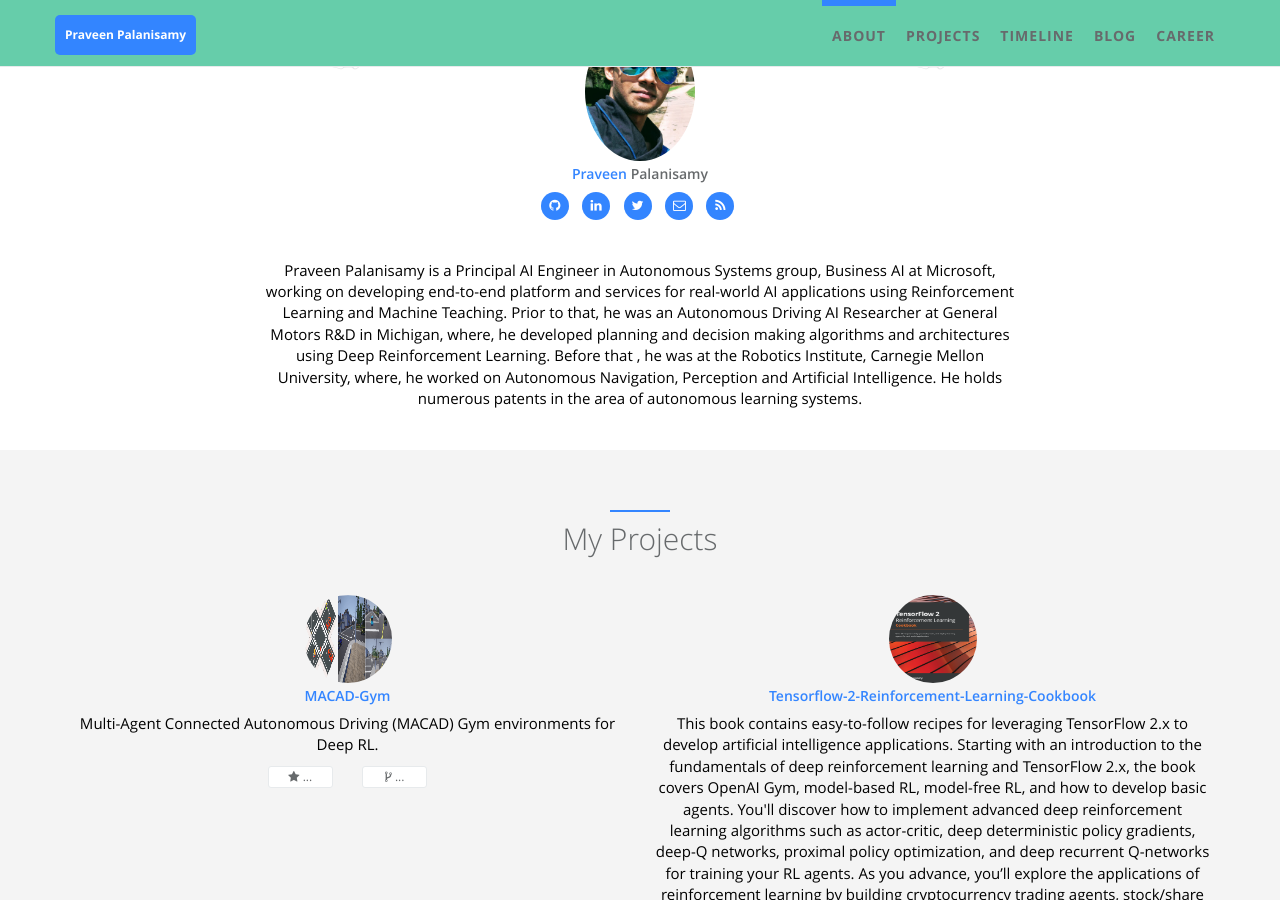
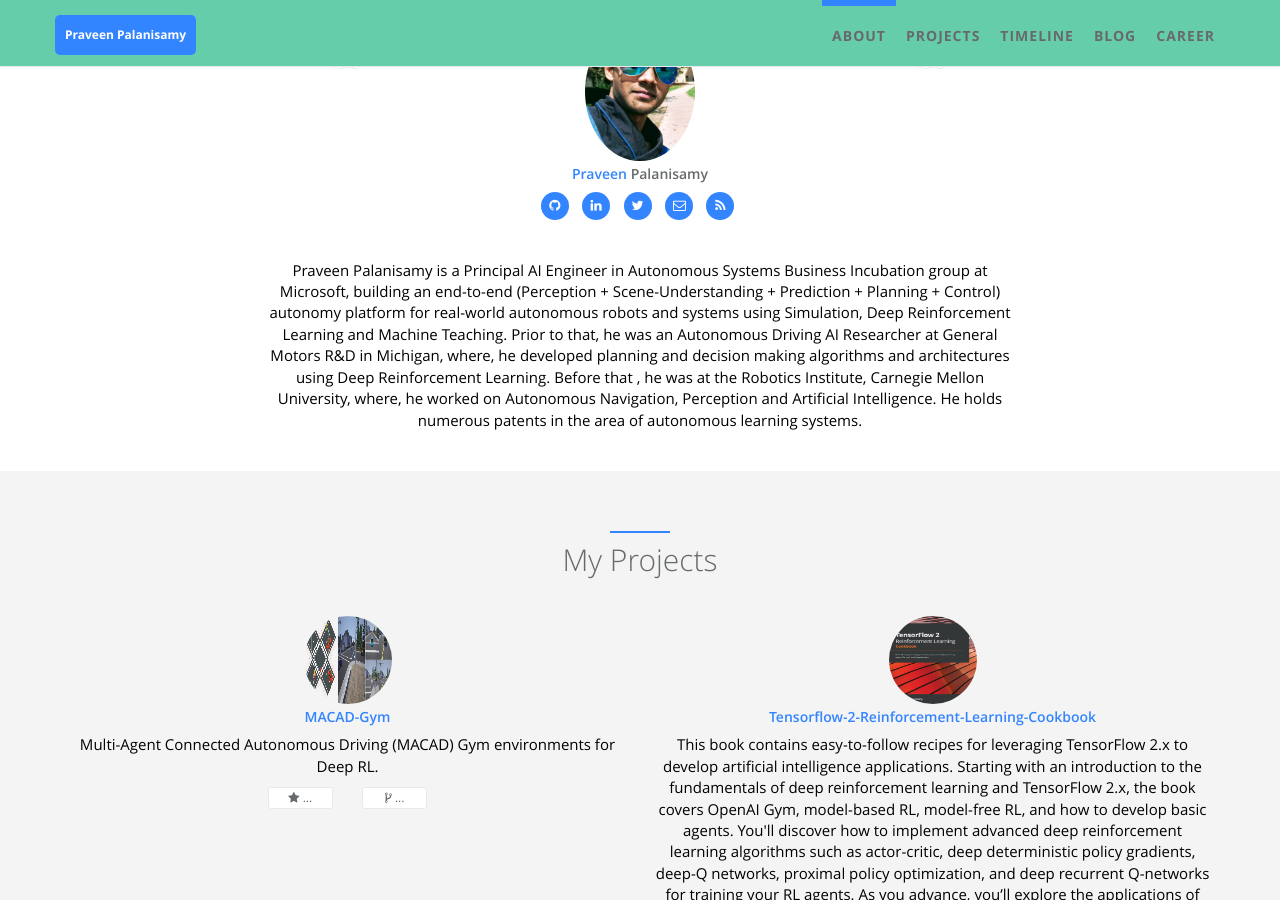
Before and after one commit to praveen-palanisamy/praveen-palanisamy.github.io, a Jekyll site: the page built from index.html, in a window 1280 px wide and 900 px high, scrolled down 1061 px. Built offline with Jekyll 4.4.1, drawn with Linux system fonts in a browser that asks for light colours.

Commit message:
Update config & about

```diff
--- a/_config.yml
+++ b/_config.yml
@@ -1,11 +1,10 @@
 # Website settings
 title: Praveen Palanisamy
-description: Building Autonomous Systems, AI, Deep RL & Robotics
+description: Building Autonomous Systems, AI, Deep RL Agents & Robots
 keywords: Praveen,Praveen Palanisamy, HOIAWOG
-# url: https://praveen-palanisamy.github.io
-url: http://127.0.0.1:4000
-baseurl: /
+url: https://praveen-palanisamy.github.io
 # url: http://127.0.0.1:4000
+baseurl: ""
 img_path: /static/assets/img/blog # url should be '/homepage/static/assets/img/blog' as before
 
 # author -- index page "about me" section
@@ -26,7 +25,7 @@
   skill_icon2:
     - name: fa-linux
     - name: icon-apache
-  desc: Praveen Palanisamy is a Principal AI Engineer in Autonomous Systems group, Business AI at Microsoft, working on developing end-to-end platform and services for real-world AI applications using Reinforcement Learning and Machine Teaching. Prior to that, he was an Autonomous Driving AI Researcher at General Motors R&D in Michigan, where, he developed planning and decision making algorithms and architectures using Deep Reinforcement Learning. Before that , he was at the Robotics Institute, Carnegie Mellon University, where, he worked on Autonomous Navigation, Perception and Artificial Intelligence. He holds numerous patents in the area of autonomous learning systems.
+  desc: Praveen Palanisamy is a Principal AI Engineer in Autonomous Systems Business Incubation group at Microsoft, building an end-to-end (Perception + Scene-Understanding + Prediction + Planning + Control) autonomy platform for real-world autonomous robots and systems using Simulation, Deep Reinforcement Learning and Machine Teaching. Prior to that, he was an Autonomous Driving AI Researcher at General Motors R&D in Michigan, where, he developed planning and decision making algorithms and architectures using Deep Reinforcement Learning. Before that , he was at the Robotics Institute, Carnegie Mellon University, where, he worked on Autonomous Navigation, Perception and Artificial Intelligence. He holds numerous patents in the area of autonomous learning systems.
 
 # comment
 disqus:
--- a/_includes/sections/about.html
+++ b/_includes/sections/about.html
@@ -20,27 +19,68 @@
     <!-- avatar -->
     <div class="col-xs-4">
       <div class="team-member wow zoomIn">
-                <img src="{{ site.author.avatar | prepend: site.baseurl }}" height="110" width="110" class="img-responsive img-circle" alt="">
-                <h4><span class="navy">{{ site.author.first_name }}</span> {{ site.author.last_name }}</h4>
+        <img
+          src="{{ site.author.avatar | prepend: site.baseurl }}"
+          height="110"
+          width="110"
+          class="img-responsive img-circle"
+          alt=""
+        />
+        <h4>
+          <span class="navy">{{ site.author.first_name }}</span> {{
+          site.author.last_name }}
+        </h4>
         <ul class="list-inline social-icon">
           {% if site.author.github_username %}
-                    <li><a href="https://github.com/{{ site.author.github_username }}" target="blank"><i class="fa fa-github"></i></a></li>
+          <li>
+            <a
+              href="https://github.com/{{ site.author.github_username }}"
+              target="blank"
+              ><i class="fa fa-github"></i
+            ></a>
+          </li>
+          {% endif %} {% if site.author.linkedin_id %}
+          <li>
+            <a
+              href="https://www.linkedin.com/in/{{ site.author.linkedin_id }}"
+              target="blank"
+              ><i class="fa fa-linkedin"></i
+            ></a>
+          </li>
+          {% endif %} {% if site.author.facebook_username %}
+          <li>
+            <a
+              href="https://www.facebook.com/{{ site.author.facebook_username }}"
+              target="blank"
+              ><i class="fa fa-facebook"></i
+            ></a>
+          </li>
+          {% endif %} {% if site.author.twitter_username %}
+          <li>
+            <a
+              href="https://twitter.com/{{ site.author.twitter_username }}"
+              target="blank"
+              ><i class="fa fa-twitter"></i
+            ></a>
+          </li>
+          {% endif %} {% if site.author.email %}
+          <li>
+            <a href="mailto:{{ site.author.email }}"
+              ><i class="fa fa-envelope-o"></i
+            ></a>
+          </li>
           {% endif %}
-                    {% if site.author.linkedin_id %}
-                    <li><a href="https://www.linkedin.com/in/{{ site.author.linkedin_id }}" target="blank"><i class="fa fa-linkedin"></i></a></li>
-                    {% endif %}
-                    {% if site.author.facebook_username %}
-                    <li><a href="https://www.facebook.com/{{ site.author.facebook_username }}" target="blank"><i class="fa fa-facebook"></i></a></li>
-                    {% endif %}
-                    {% if site.author.twitter_username %}
-                    <li><a href="https://twitter.com/{{ site.author.twitter_username }}" target="blank"><i class="fa fa-twitter"></i></a></li>
-                    {% endif %}
-                    {% if site.author.email %}
-                    <li><a href="mailto:{{ site.author.email }}"><i class="fa fa-envelope-o"></i></a></li>
-                    {% endif %}
-                    <li><a href="{{ site.baseurl }}/feed.xml" target="blank"><i class="fa fa-rss"></i></a></li>
+          <li>
+            <a href="{{ site.baseurl }}/feed.xml" target="blank"
+              ><i class="fa fa-rss"></i
+            ></a>
+          </li>
           {% if site.author.cv %}
-                    <li><a href="{{ site.author.cv }}" target="blank"><i class="fa fa-file-pdf-o"></i></a></li>
+          <li>
+            <a href="{{ site.author.cv }}" target="blank"
+              ><i class="fa fa-file-pdf-o"></i
+            ></a>
+          </li>
           {% endif %}
         </ul>
       </div>
```
Also changed, not shown: other parts of _includes/sections/about.html (+0 -1 lines). Lines whose indentation alone changed are shown as unchanged.
